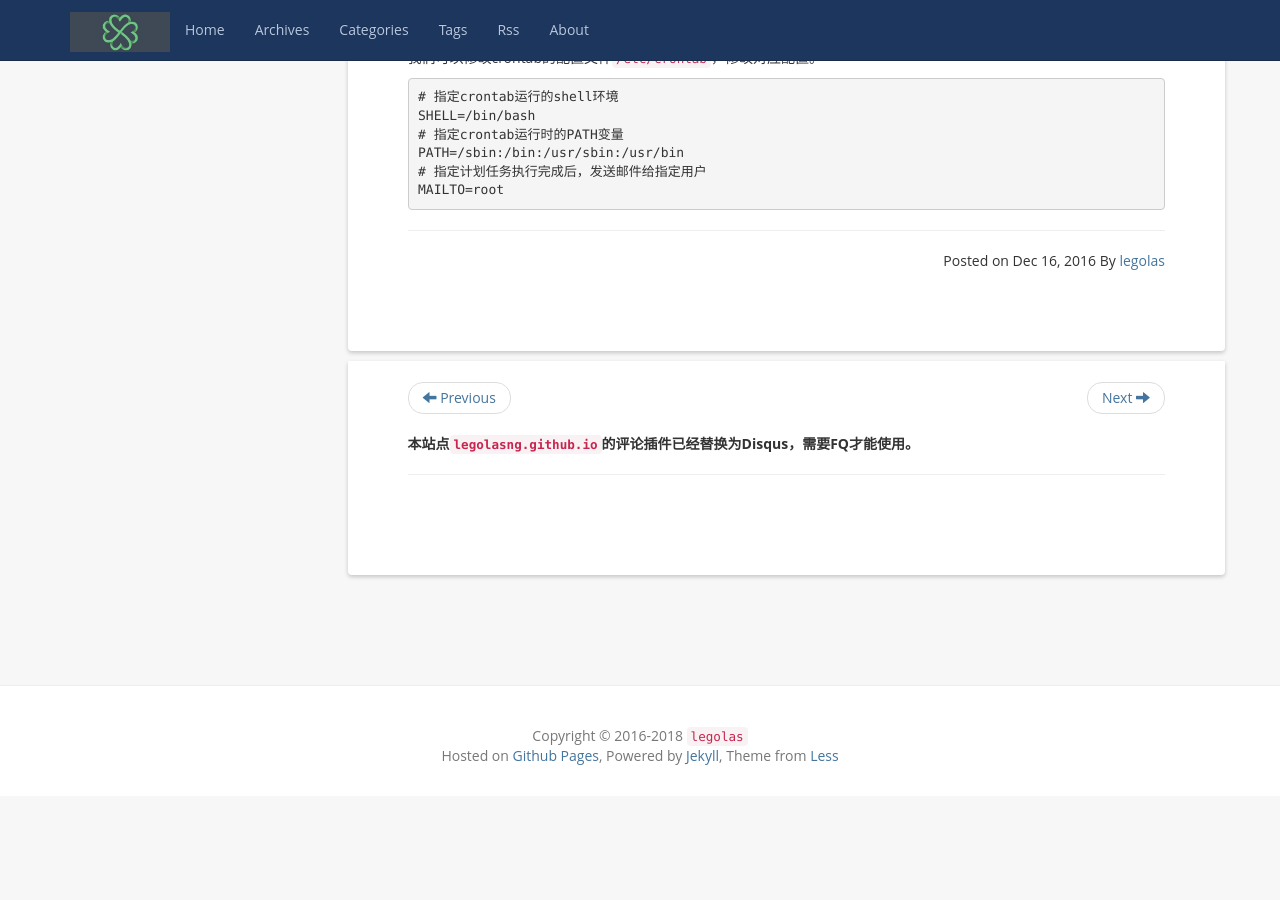
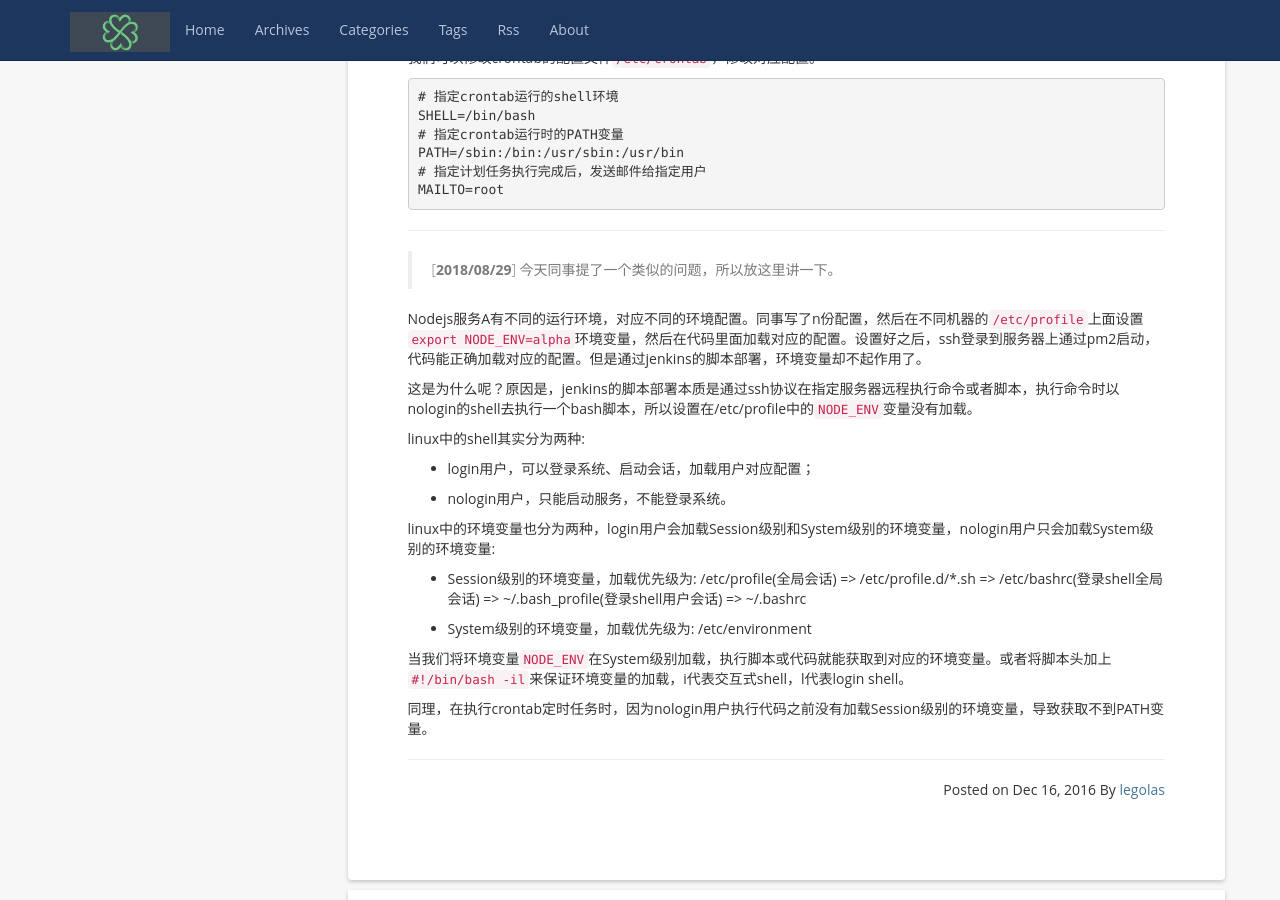
Before and after one commit to legolasNg/legolasNg.github.io, a Jekyll site: the page built from _posts/2016-12-17-crond-env-problems.md, in a window 1280 px wide and 900 px high, scrolled down 1943 px. Built offline with Jekyll 4.4.1, drawn with Linux system fonts in a browser that asks for light colours; nearby versions of some CDN libraries; library files that are not in the unit come from our copies; comment, search, counter and statistics services are not loaded; before the commit the page ends 2739 px from its top, so only the background shows below that.

Commit message:
[modify] update article "crond env problems"

````diff
--- a/_posts/2016-12-17-crond-env-problems.md
+++ b/_posts/2016-12-17-crond-env-problems.md
@@ -96,3 +96,26 @@ PATH=/sbin:/bin:/usr/sbin:/usr/bin
 # 指定计划任务执行完成后，发送邮件给指定用户
 MAILTO=root
 ```
+
+***
+> [**2018/08/29**] 今天同事提了一个类似的问题，所以放这里讲一下。
+
+Nodejs服务A有不同的运行环境，对应不同的环境配置。同事写了n份配置，然后在不同机器的`/etc/profile`上面设置`export NODE_ENV=alpha`环境变量，然后在代码里面加载对应的配置。设置好之后，ssh登录到服务器上通过pm2启动，代码能正确加载对应的配置。但是通过jenkins的脚本部署，环境变量却不起作用了。
+
+这是为什么呢？原因是，jenkins的脚本部署本质是通过ssh协议在指定服务器远程执行命令或者脚本，执行命令时以nologin的shell去执行一个bash脚本，所以设置在/etc/profile中的`NODE_ENV`变量没有加载。
+
+linux中的shell其实分为两种:
+
+- login用户，可以登录系统、启动会话，加载用户对应配置；
+
+- nologin用户，只能启动服务，不能登录系统。
+
+linux中的环境变量也分为两种，login用户会加载Session级别和System级别的环境变量，nologin用户只会加载System级别的环境变量:
+
+- Session级别的环境变量，加载优先级为: /etc/profile(全局会话) => /etc/profile.d/*.sh => /etc/bashrc(登录shell全局会话) => ~/.bash_profile(登录shell用户会话) => ~/.bashrc
+
+- System级别的环境变量，加载优先级为: /etc/environment
+
+当我们将环境变量`NODE_ENV`在System级别加载，执行脚本或代码就能获取到对应的环境变量。或者将脚本头加上`#!/bin/bash -il`来保证环境变量的加载，i代表交互式shell，l代表login shell。
+
+同理，在执行crontab定时任务时，因为nologin用户执行代码之前没有加载Session级别的环境变量，导致获取不到PATH变量。
````
